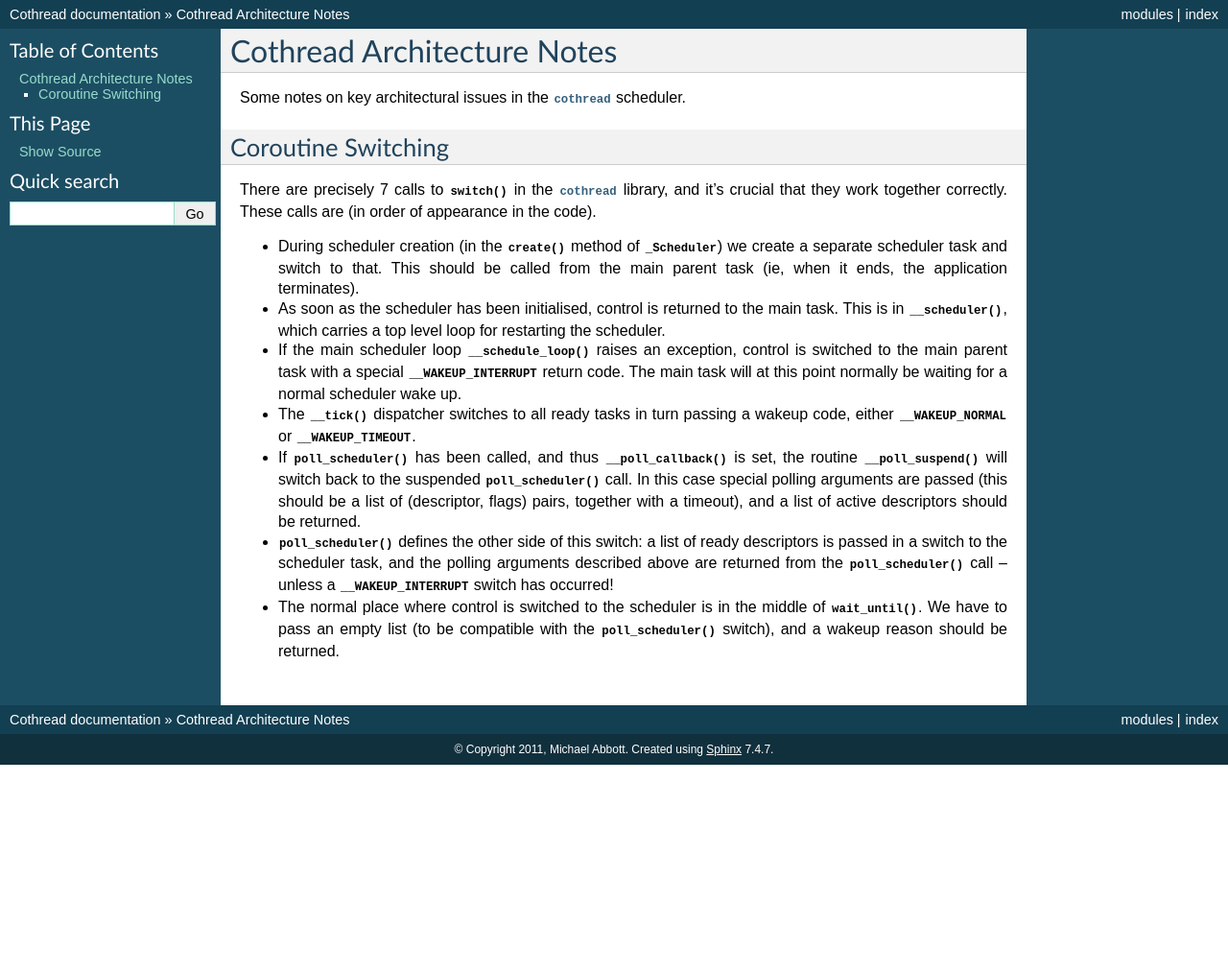
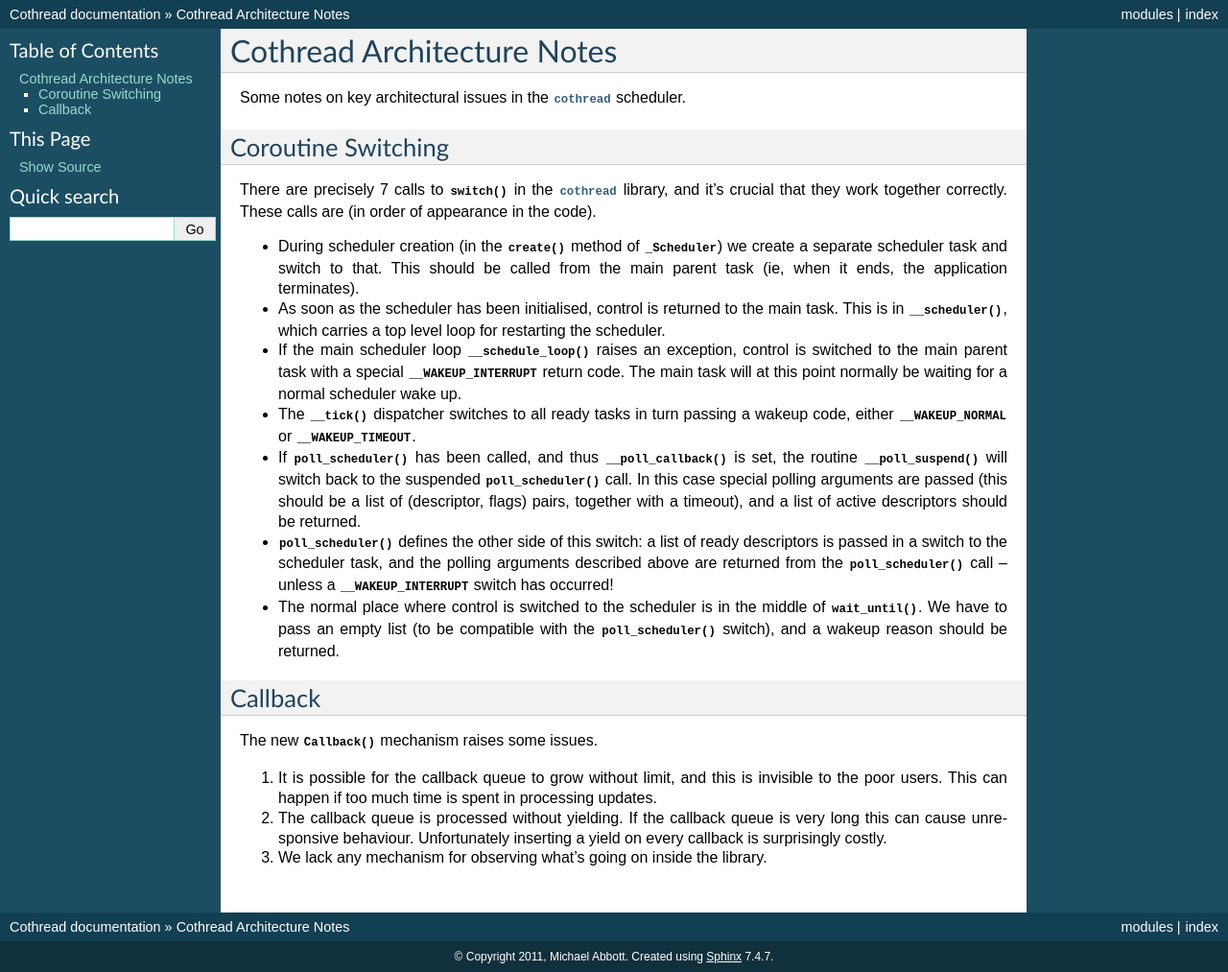
Before and after one commit to DiamondLightSource/cothread, a Sphinx documentation site: the page built from docs/notes.rst, in a window 1280 px wide. Shown: the whole page at 96% size. Built offline with Sphinx 7.4.7, drawn with Linux system fonts in a browser that asks for light colours; before the commit the page ends 900 px from its top, so only the background shows below that.

Commit message:
Cothread: Add note on outstanding Callback() issues
git-svn-id: svn+ssh://serv0002.cs.diamond.ac.uk/home/subversion/repos/controls/diamond/trunk/python/cothread@72780 e099a375-04f9-0310-9d5f-a741eaff62e1

```diff
--- a/docs/notes.rst
+++ b/docs/notes.rst
@@ -47,3 +47,19 @@ of appearance in the code).
   of :func:`.wait_until`.  We have to pass an empty list (to be compatible
   with the :func:`.poll_scheduler` switch), and a wakeup reason should be
   returned.
+
+
+Callback
+--------
+
+The new :func:`Callback` mechanism raises some issues.
+
+1.  It is possible for the callback queue to grow without limit, and this is
+    invisible to the poor users.  This can happen if too much time is spent in
+    processing updates.
+
+2.  The callback queue is processed without yielding.  If the callback queue is
+    very long this can cause unresponsive behaviour.  Unfortunately inserting a
+    yield on every callback is surprisingly costly.
+
+3.  We lack any mechanism for observing what's going on inside the library.
```
